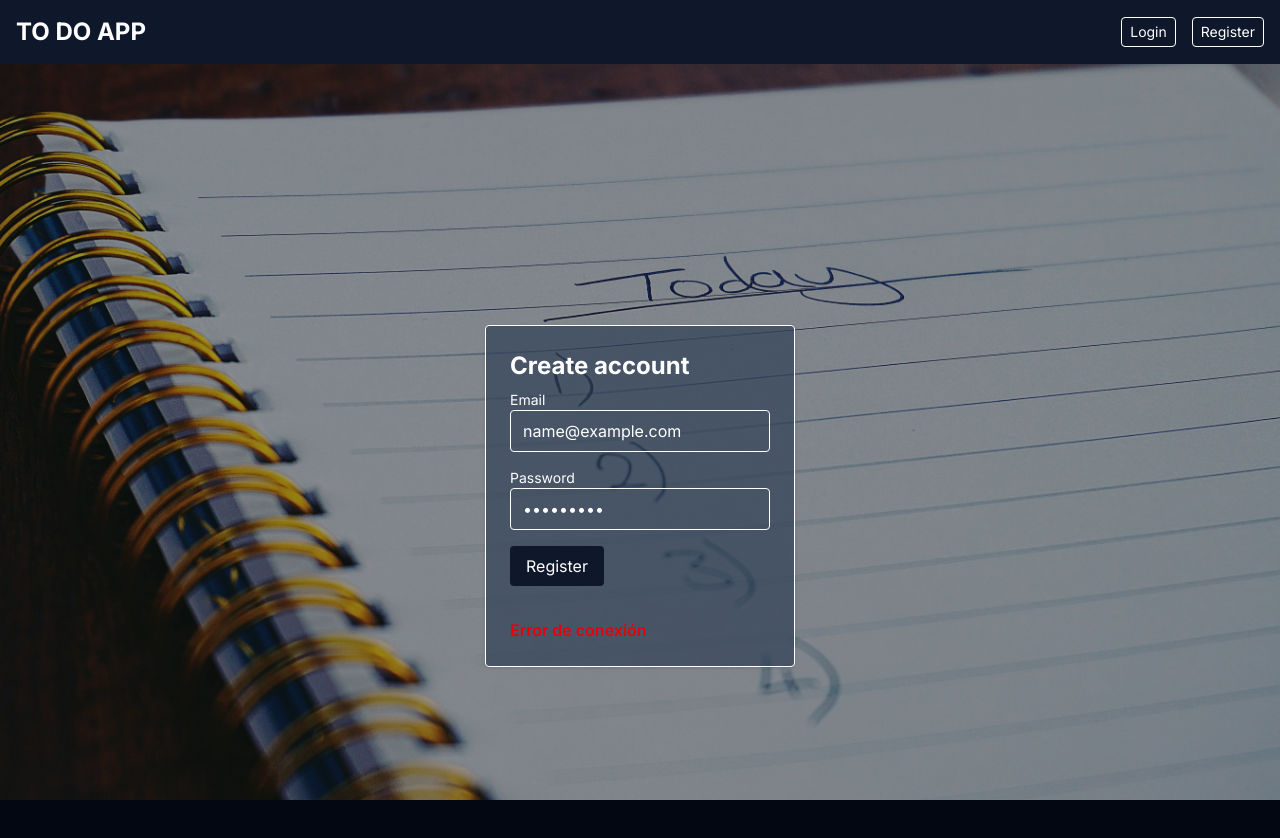
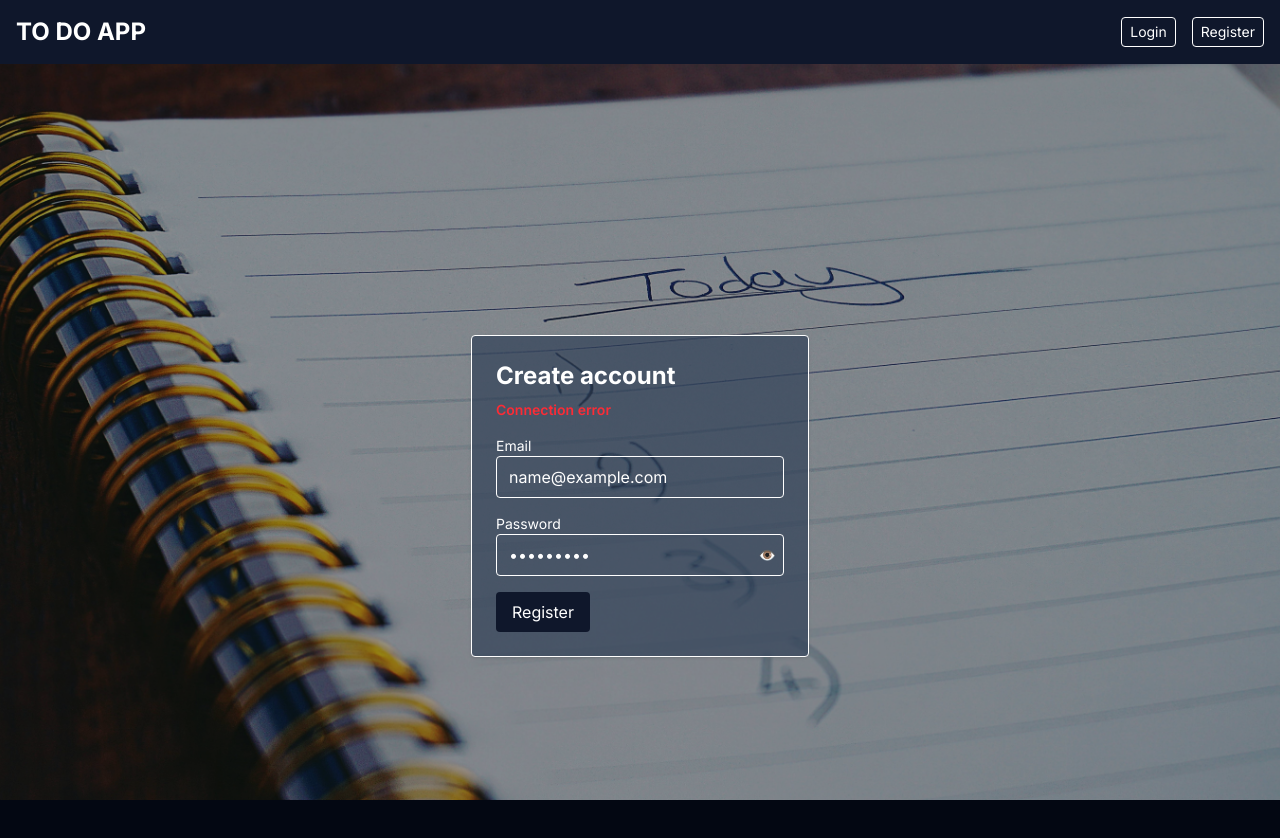
Before and after one commit to harryconcoblanejo/todo-app, a Next.js app: page /register in a window 1280 px wide. Both pictures are taken after typing "name@example.com", "Sample123" into the empty fields and a click on the button "Register". Shown: the top 838 px of the page. Built offline with nearby package versions, Linux system fonts and the light colour scheme; no server answers.

Commit message:
feat: enhance HomePageClient with a welcoming message and improve RegisterForm with loading state and password visibility toggle

```diff
--- a/src/components/HomePageClient.jsx
+++ b/src/components/HomePageClient.jsx
@@ -24,7 +24,7 @@ const HomePageClient = () => {
       <span className="inline-block w-10 h-10 border-4 border-slate-400 border-t-slate-900 rounded-full animate-spin" />
     </div>
   );
-  if (tasks.length === 0) return <div>No hay tareas</div>;
+  if (tasks.length === 0) return <div className="text-center text-2xl font-bold text-slate-950">Create your first task!</div>;
 
   return <TaskListDndKit tasks={tasks} />;
 };
--- a/src/components/RegisterForm.jsx
+++ b/src/components/RegisterForm.jsx
@@ -1,15 +1,19 @@
 "use client";
+
 import { useState } from "react";
 
 export default function RegisterForm() {
   const [email, setEmail] = useState("");
   const [password, setPassword] = useState("");
   const [message, setMessage] = useState(null);
+  const [loading, setLoading] = useState(false);
+  const [showPassword, setShowPassword] = useState(false);
 
   const handleSubmit = async e => {
     e.preventDefault();
     setMessage(null);
-    console.log("Enviando datos:", { email, password });
+    setLoading(true);
+
     try {
       const res = await fetch("/api/auth/register", {
         method: "POST",
@@ -20,19 +24,29 @@ export default function RegisterForm() {
       const data = await res.json();
 
       if (!res.ok) {
-        console.log("algun error de mierda", data);
-
-        setMessage(data.message || "Error desconocido");
+        setMessage(data.message || "Unknown error");
       } else {
         setMessage(data.message);
         setEmail("");
         setPassword("");
       }
     } catch (error) {
-      setMessage("Error de conexión");
-      console.log(error);
+      setMessage("Connection error");
+      console.error(error);
+    } finally {
+      setLoading(false);
     }
   };
+
+  if (loading) return (
+    <div className="flex flex-col items-center justify-center min-h-[40vh] w-full">
+      <div className="relative w-16 h-16">
+        <div className="absolute inset-0 rounded-full border-4 border-t-4 border-sky-400 border-t-pink-500 animate-spin" />
+        <div className="absolute inset-2 rounded-full border-4 border-t-4 border-pink-400 border-t-sky-500 opacity-60 animate-spin-reverse" />
+      </div>
+      <span className="mt-4 text-sky-400 font-semibold text-lg animate-pulse">Creating account...</span>
+    </div>
+  );
 
   return (
     <form
@@ -40,6 +54,13 @@ export default function RegisterForm() {
       className="max-w-md mx-auto border p-6 rounded shadow space-y-4 bg-slate-700/70"
     >
       <h1 className="text-2xl font-bold mb-2">Create account</h1>
+
+      {message && (
+        <p className={`text-sm font-semibold ${message.includes("creado") || message.includes("created") ? "text-green-500" : "text-red-500"}`}>
+          {message}
+        </p>
+      )}
+
       <div>
         <label className="block text-sm">Email</label>
         <input
@@ -48,33 +69,42 @@ export default function RegisterForm() {
           value={email}
           onChange={e => setEmail(e.target.value)}
           required
+          disabled={loading}
           className="w-full border px-3 py-2 rounded"
         />
       </div>
+
       <div>
         <label className="block text-sm">Password</label>
+        <div className="relative">
           <input
             name="password"
-          type="password"
+            type={showPassword ? "text" : "password"}
             value={password}
             onChange={e => setPassword(e.target.value)}
             required
-          className="w-full border px-3 py-2 rounded"
+            disabled={loading}
+            className="w-full border px-3 py-2 rounded pr-10"
           />
+          <button
+            type="button"
+            onClick={() => setShowPassword(prev => !prev)}
+            className="absolute right-2 top-1/2 -translate-y-1/2 text-sm text-gray-600 hover:text-black"
+            tabIndex={-1}
+            disabled={loading}
+          >
+            {showPassword ? "🙈" : "👁️"}
+          </button>
         </div>
+      </div>
+
       <button
         type="submit"
         className="bg-slate-900 text-white px-4 py-2 rounded hover:bg-slate-700 cursor-pointer"
+        disabled={loading}
       >
         Register
       </button>
-      {message && (
-        <p
-          className={`mt-4 font-semibold ${message.includes("creado") ? "text-green-600" : "text-red-600"}`}
-        >
-          {message}
-        </p>
-      )}
     </form>
   );
 }
```
Lines whose indentation alone changed are shown as unchanged.
